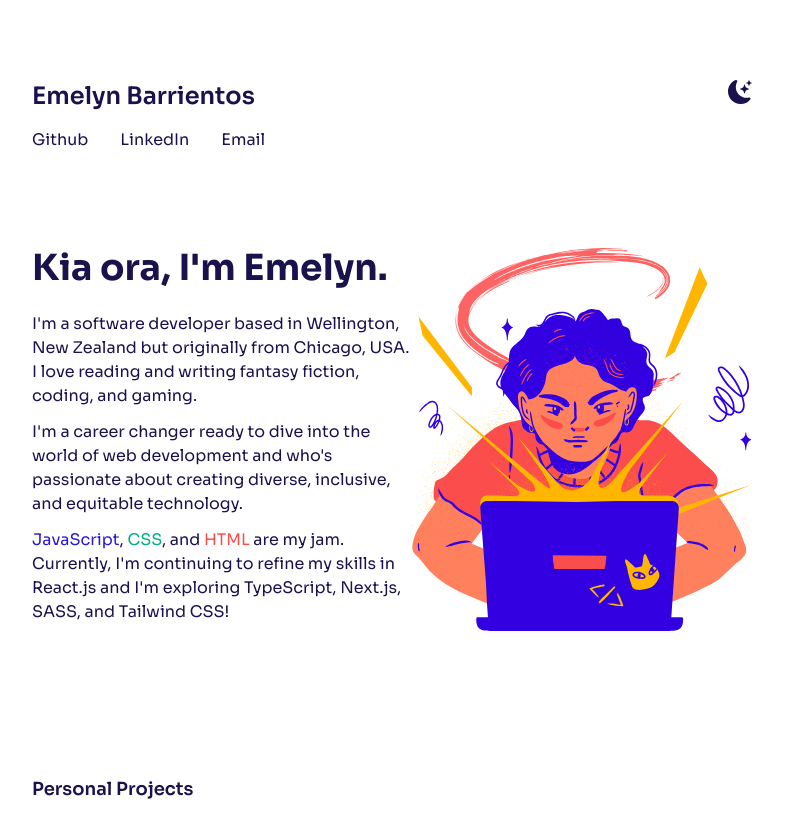
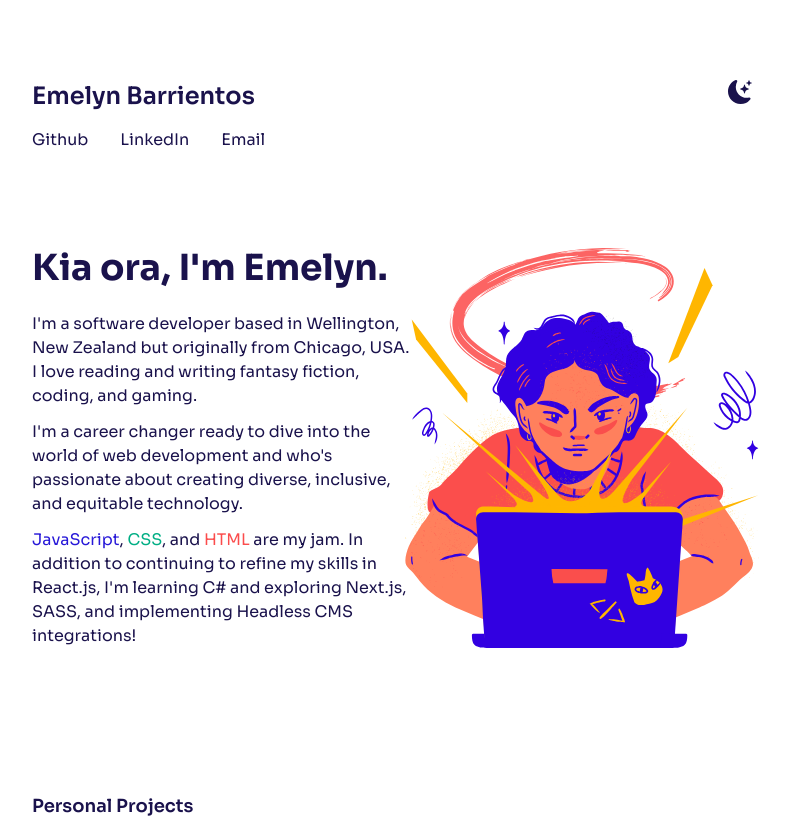
Before and after one commit to emelyn-barrientos/emelyn-barrientos-portfolio, a Next.js app: page / in a window 1280 px wide. Shown: the top 818 px of the page, without its empty margins (248-1037 px from the left). Built offline with nearby package versions, Linux system fonts and the light colour scheme.

Commit message:
updated my info section

```diff
--- a/pages/index.js
+++ b/pages/index.js
@@ -95,9 +95,10 @@ export default function Home() {
               <p>
                 <span className="text-accent-blue">JavaScript</span>,{' '}
                 <span className="text-accent-green">CSS</span>, and{' '}
-                <span className="text-accent-red">HTML</span> are my jam.
-                Currently, I'm continuing to refine my skills in React.js and
-                I'm exploring TypeScript, Next.js, SASS, and Tailwind CSS!
+                <span className="text-accent-red">HTML</span> are my jam. In
+                addition to continuing to refine my skills in React.js, I'm
+                learning C# and exploring Next.js, SASS, and implementing
+                Headless CMS integrations!
               </p>
             </div>
             <div className="flex justify-center">
```
